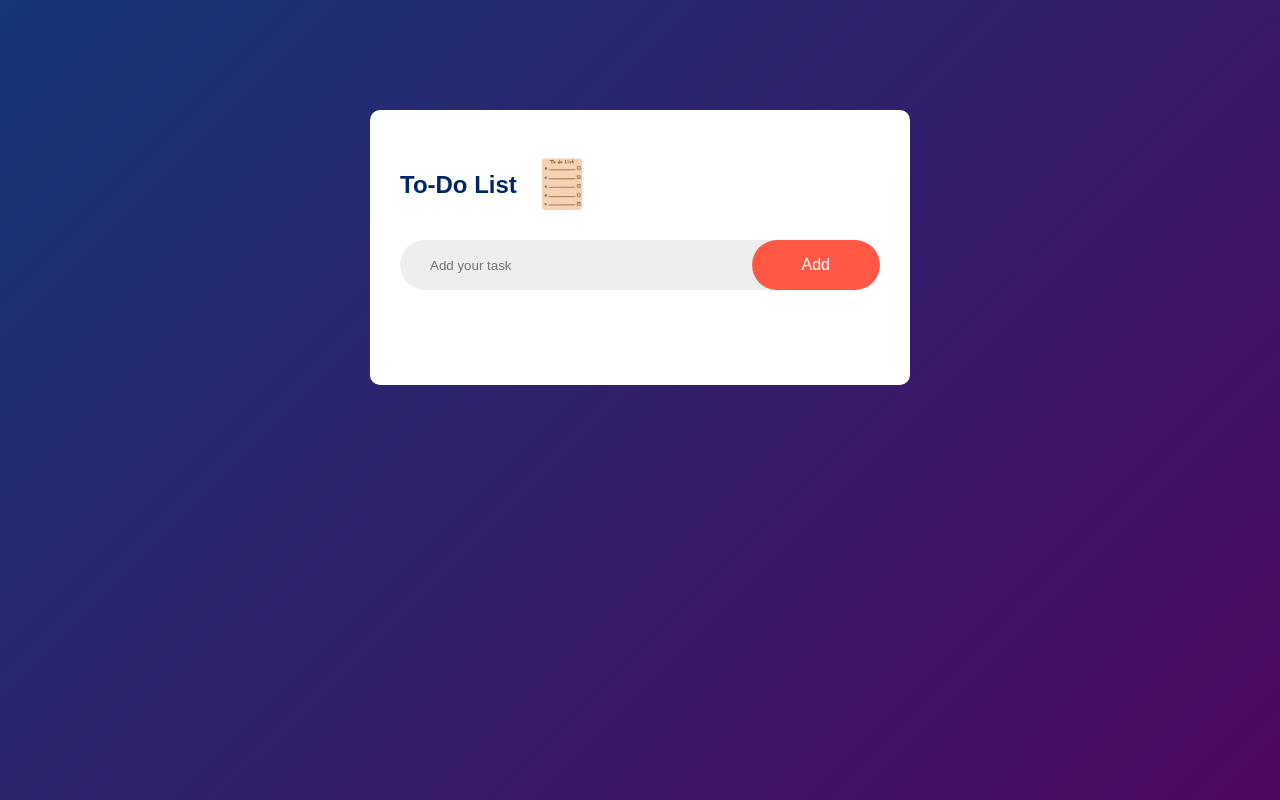
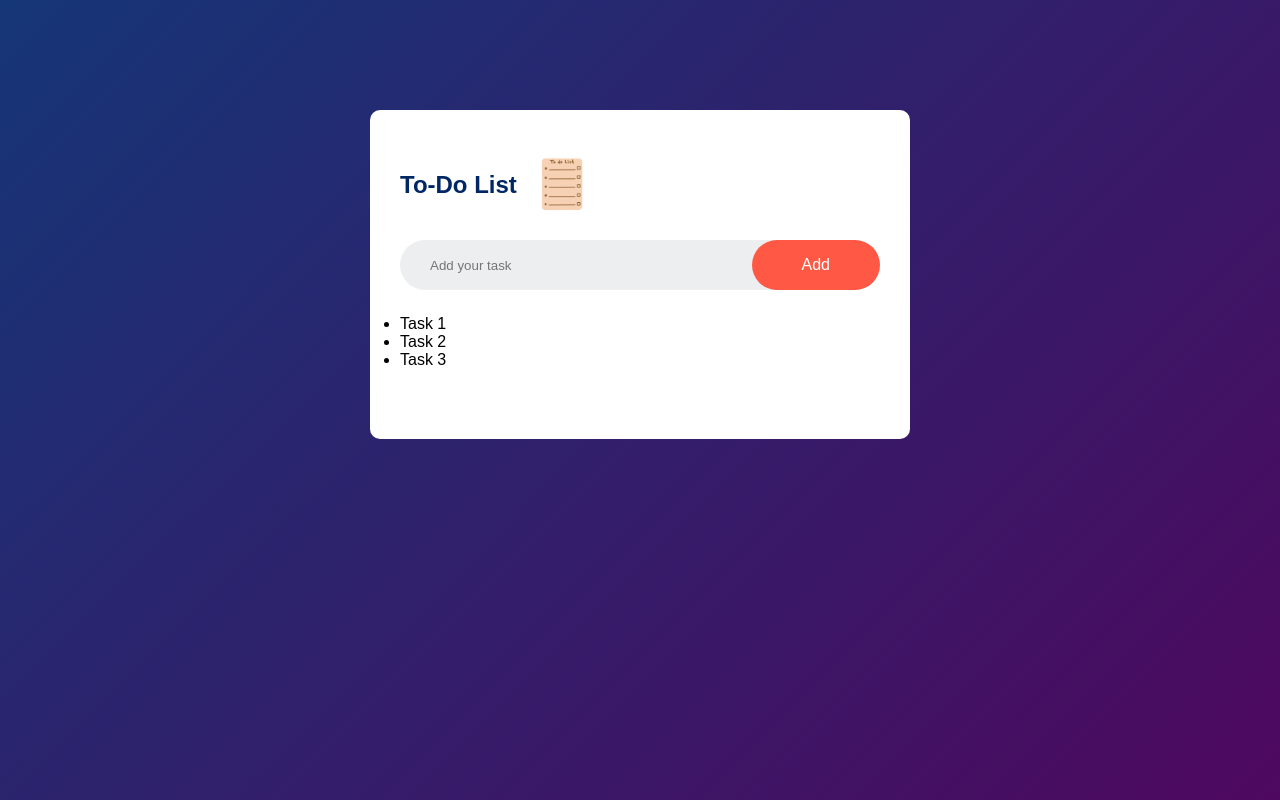
Before and after one commit to KhwajaYousuf/Web_Dev_Projects, a plain HTML site: page To_Do_List_App/index.html in a window 1280 px wide. Drawn offline with Linux system fonts and the light colour scheme.

Commit message:
Added unordered list containing test tasks

```diff
--- a/To_Do_List_App/index.html
+++ b/To_Do_List_App/index.html
@@ -14,10 +14,15 @@
             <input type="text" id="input-box" placeholder="Add your task">
             <button>Add</button>
         </div>
+        <ul id="list-container">
+            <li>Task 1</li>
+            <li>Task 2</li>
+            <li>Task 3</li>
+        </ul>
         </div>
     </div>
 
-</div>
+
 
 
 </body>
```
